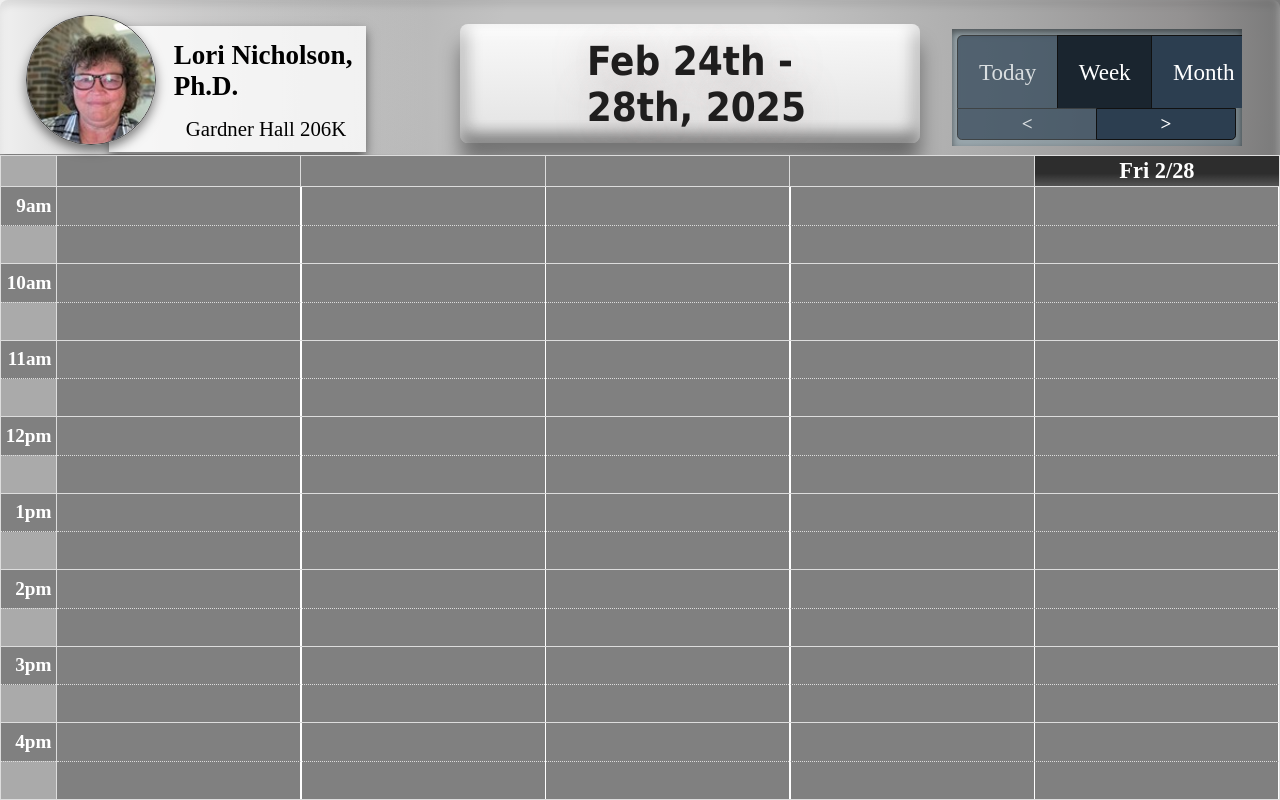
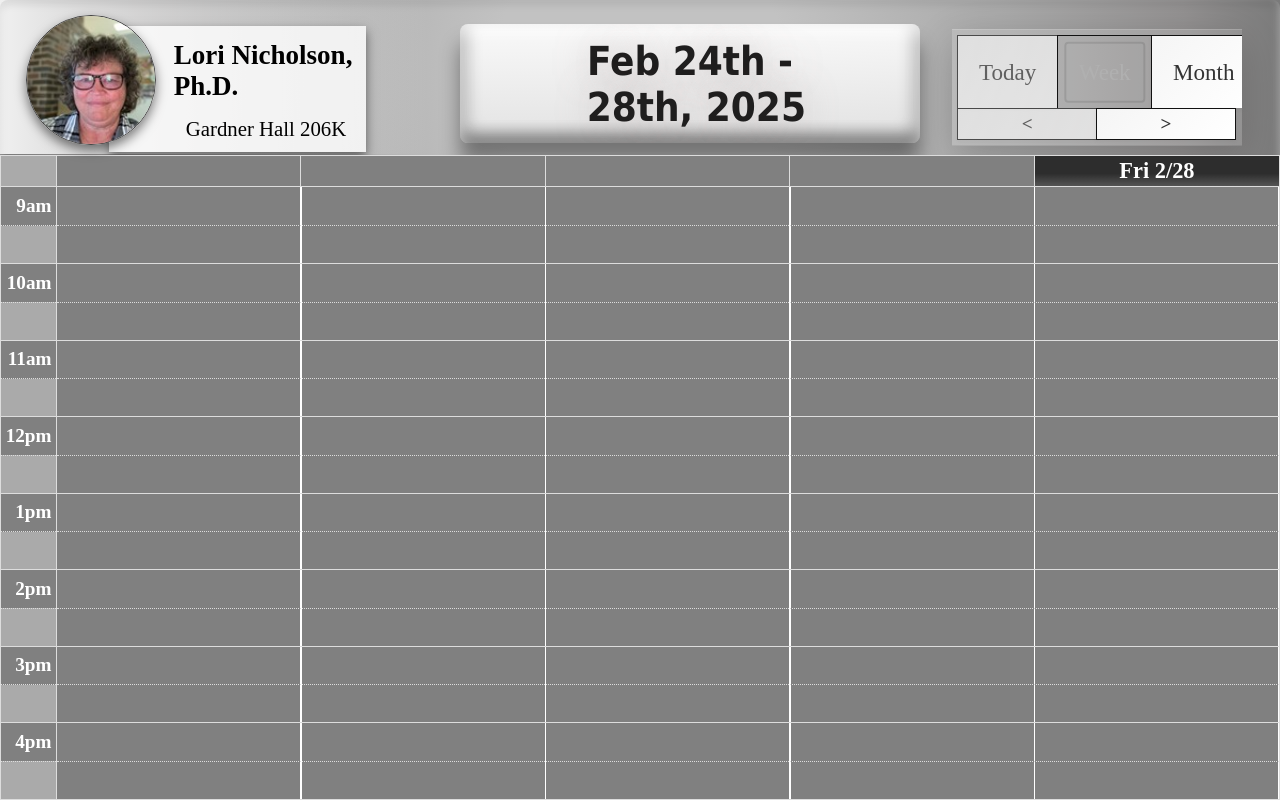
Before and after one commit to JRBerger123/calendar-scheduler, a plain HTML site: page index.html in a window 1280 px wide. Drawn offline with nearby package versions, Linux system fonts and the light colour scheme.

Commit message:
Changed styling of navigation buttons

```diff
--- a/styles.css
+++ b/styles.css
@@ -108,10 +108,21 @@ html, body { height: 100%; margin: 0; padding: 0; }
   flex-direction: column;
   align-items: center;
   height: calc(100% - var(--header-toolbar-top-margin) - calc(var(--header-toolbar-bottom-margin) - .25em));
-  box-shadow: inset 0 0.2em 0.4em rgba(0, 0, 0, 0.5);
+
   overflow: hidden;
   padding: 0.3em;
-  background-color: rgba(65, 131, 161, 0.199);
+  background: rgba(255, 255, 255, 0.12) !important;
+  box-shadow:
+    0 12px 40px 0 rgba(0, 0, 0, 0.2),
+    inset 0 1px 0 0 rgba(255, 255, 255, 0.15),
+    inset 0 -1px 0 0 rgba(0, 0, 0, 0.08);
+}
+
+/* Add dynamic hover effect */
+#toolbar-chunk-view-mode:hover {
+  background-color: rgba(121, 154, 170, 0.199);
+  transform: translateY(-1px);
+  box-shadow: inset 0 0.2em 0.4em rgba(0, 0, 0, 0.5);
 }
 
 /* Button group view mode */
@@ -120,36 +131,88 @@ html, body { height: 100%; margin: 0; padding: 0; }
 /* Button group left right */
 #button-group-left-right { width: 100%; height: 30%; margin: 0em; }
 
-/* Previous and next buttons */
+/* Core Button Styles */
+.fc-prev-button, .fc-next-button,
+.fc-today-button, .fc-timeGridWeek-button, .fc-dayGridMonth-button {
+  transition: all 0.2s cubic-bezier(0.4, 0, 0.2, 1) !important;
+  background: linear-gradient(135deg, #f5f5f5 0%, #fff 100%) !important;
+  box-shadow: 0 2px 4px rgba(0,0,0,0.05) !important;
+  border: 0.05em solid #111 !important;
+  color: #333 !important;
+  transform-style: preserve-3d;
+  isolation: isolate;
+}
+
+/* Navigation Arrows */
 .fc-prev-button, .fc-next-button {
-  border-top-left-radius: 0 !important;
-  border-top-right-radius: 0 !important;
-  padding: 0.3em 0em !important;
-  border: 0.05em solid #111 !important;
+  border-radius: 0 !important;
+  padding: 0.3em 0 !important;
   display: flex;
   align-items: center;
   justify-content: center;
 }
 
-/* Today, week, and month buttons */
-.fc-today-button , .fc-timeGridWeek-button, .fc-dayGridMonth-button {
-  border-bottom-left-radius: 0 !important;
-  border-bottom-right-radius: 0 !important;
-  border: 0.05em solid #111 !important;
-  border-bottom: 0em !important;
+/* Date Range Selectors */
+.fc-today-button, .fc-timeGridWeek-button, .fc-dayGridMonth-button {
+  border-radius: 0 0 !important;
+  border-bottom: 0 !important;
   font-size: 1.2em !important;
-  padding: 0em 0.9em !important;
+  padding: 0 0.9em !important;
 }
 
-/* Previous and next button text */
+/* Interactive States */
+.fc-button:not(:disabled) {
+  &:hover {
+    transform: translateY(-2px) scale(1.02);
+    box-shadow: inset 0 1px 0 rgba(255,255,255,0.4),
+                0 6px 20px rgba(0,0,0,0.12),
+                0 8px 24px rgba(0,0,0,0.06) !important;
+    background: linear-gradient(135deg, #fff 0%, #f5f5f5 100%) !important;
+  }
+  &:active {
+    transform: translateY(0);
+    box-shadow: 0 1px 2px rgba(0,0,0,0.1) !important;
+    background: #f0f0f0 !important;
+  }
+}
+
+/* Active State Styling */
+.fc-button-active {
+  position: relative;
+  background: transparent !important;
+  border: 1px 1px 1px solid #000000 !important;
+  color: #b0b0b0 !important;
+  cursor: not-allowed;
+  opacity: 1 !important;
+  box-shadow: none !important;
+  pointer-events: none;
+}
+
+/* Modern "disabled" indicator */
+.fc-button-active::after {
+  content: "";
+  position: absolute;
+  top: 50%;
+  left: 50%;
+  transform: translate(-50%, -50%);
+  width: calc(100% - 12px);
+  height: calc(100% - 12px);
+  border: 2px solid rgba(0,0,0,0.1);
+  border-radius: 4px;
+}
+
+/* Button Text */
 .fc-prev-button p, .fc-next-button p {
-  margin: 0em;
-  font-weight: bold;
+  margin: 0;
+  font-weight: 700;
   height: 100%;
   display: flex;
   flex-direction: column;
   justify-content: center;
 }
+
+/* Performance Optimization */
+.fc-button::before { transform: translateZ(0) }
 
 /* Calendar logo */
 #calendar-logo {
@@ -375,16 +438,16 @@ html, body { height: 100%; margin: 0; padding: 0; }
   flex-direction: column;
 }
 
+/* Remove bottom spacer element */
+.fc-daygrid-day-bottom {
+  display: none !important;
+}
+
 /* Day grid day number */
 .fc-daygrid-day-number { font-size: 1.25em; }
 
 /* Day grid day events */
 fc-daygrid-day-events { display: flex; flex-direction: column; overflow-y: auto; }
-
-/* Remove bottom spacer element */
-.fc-daygrid-day-bottom {
-  display: none !important;
-}
 
 /* Event title not sticky */
 .fc-event-title:not(.fc-sticky) {
```
